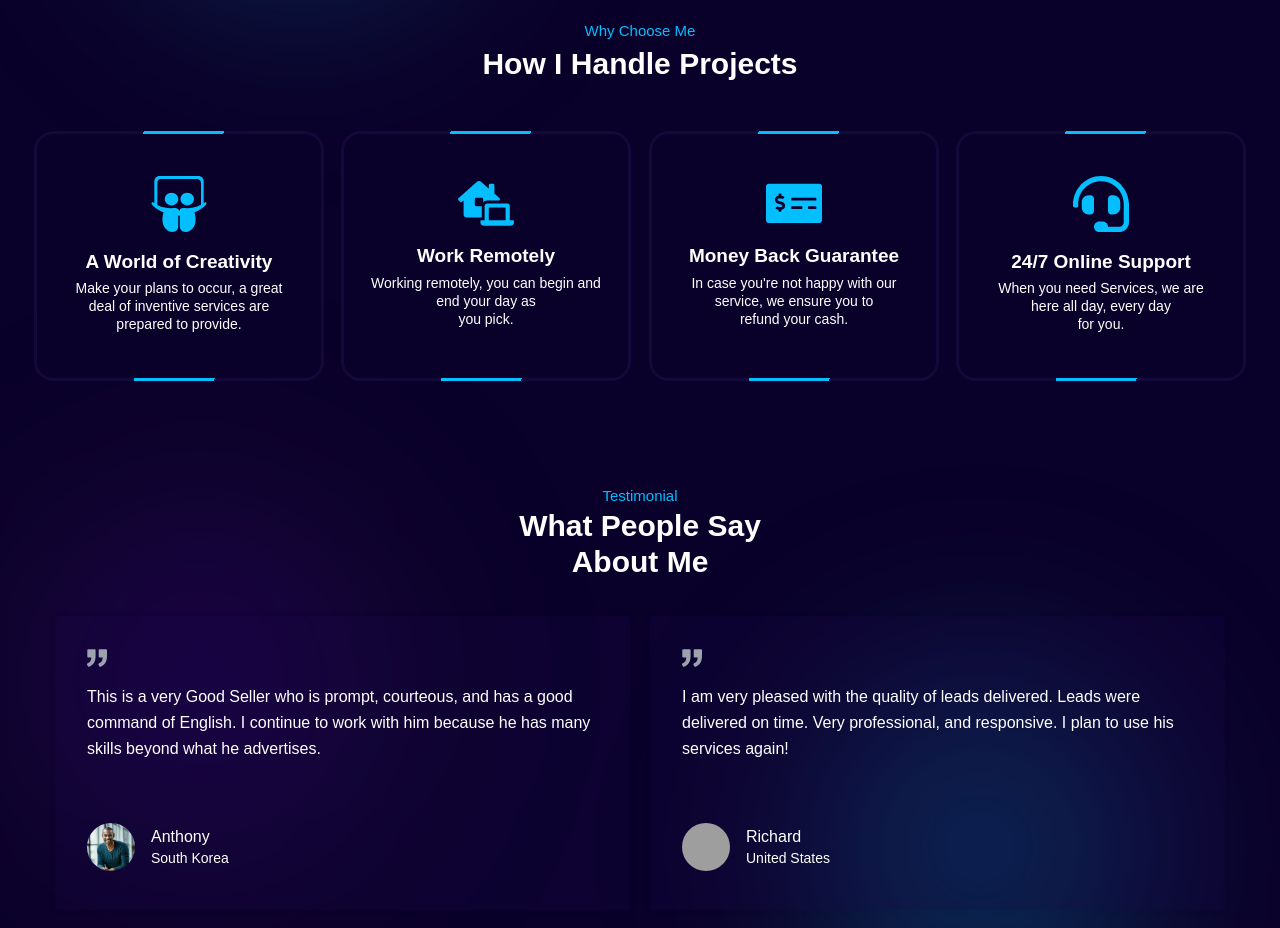
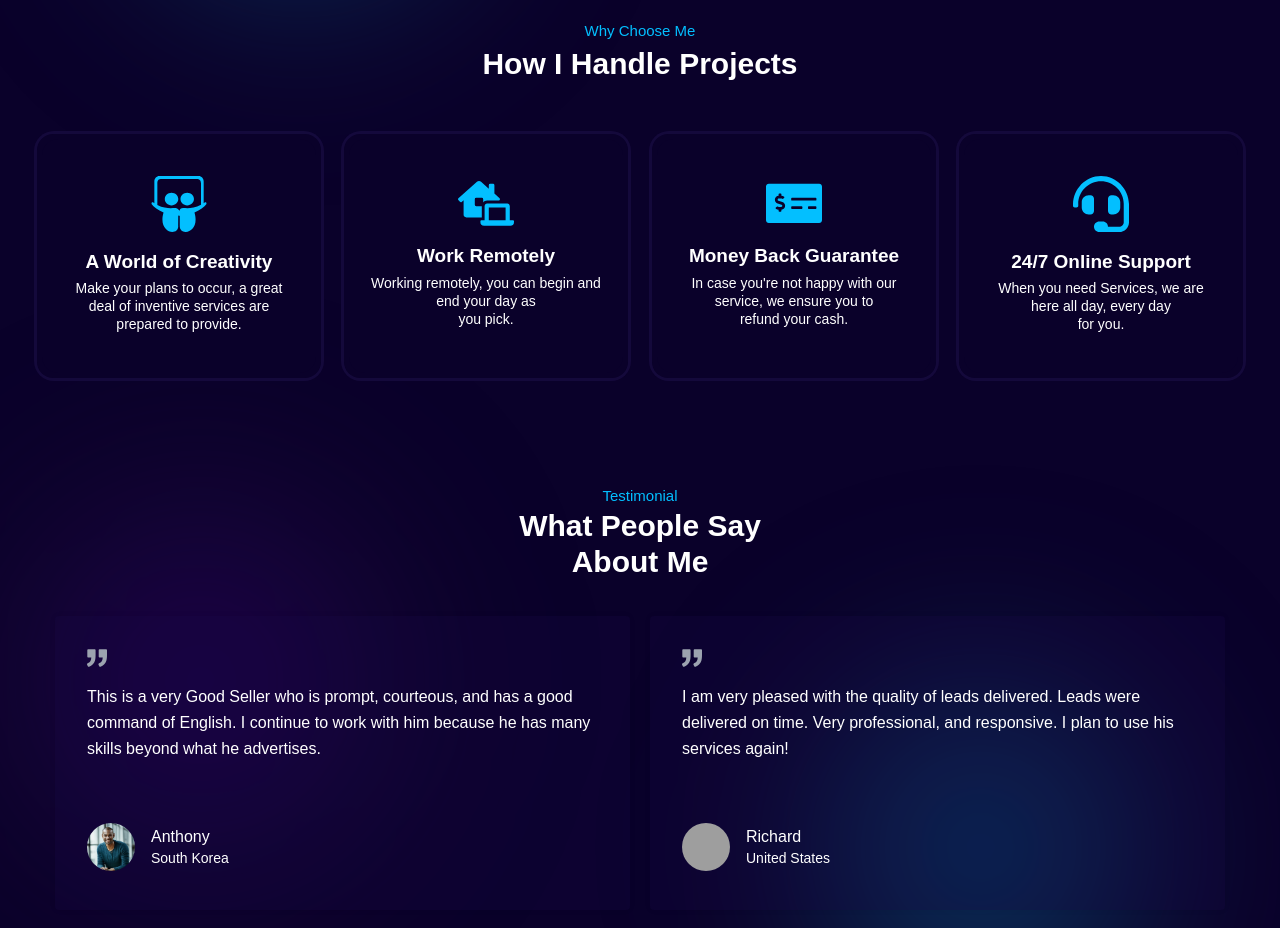
Before and after one commit to atikulla77/Kodify, a React (Create React App) app: page / in a window 1280 px wide. Shown: the part 2920-3848 px from the top of the page. Built offline with nearby package versions, Linux system fonts and the light colour scheme; grey boxes are pictures that could not be loaded.

Commit message:
about page update

```diff
--- a/src/App.css
+++ b/src/App.css
@@ -109,14 +109,14 @@ body{
   border-radius: 16px;
 }
 
-.why_choose_us_box::before {
+/* .why_choose_us_box::before {
   content: "";
   position: absolute;
   width: 80px;
   height: 155%;
   background: linear-gradient(#03BFFF, #03BFFF);
   animation: animate 4s linear infinite;
-}
+} */
 
 .why_choose_us_box_container::after{
   content: "";
```
